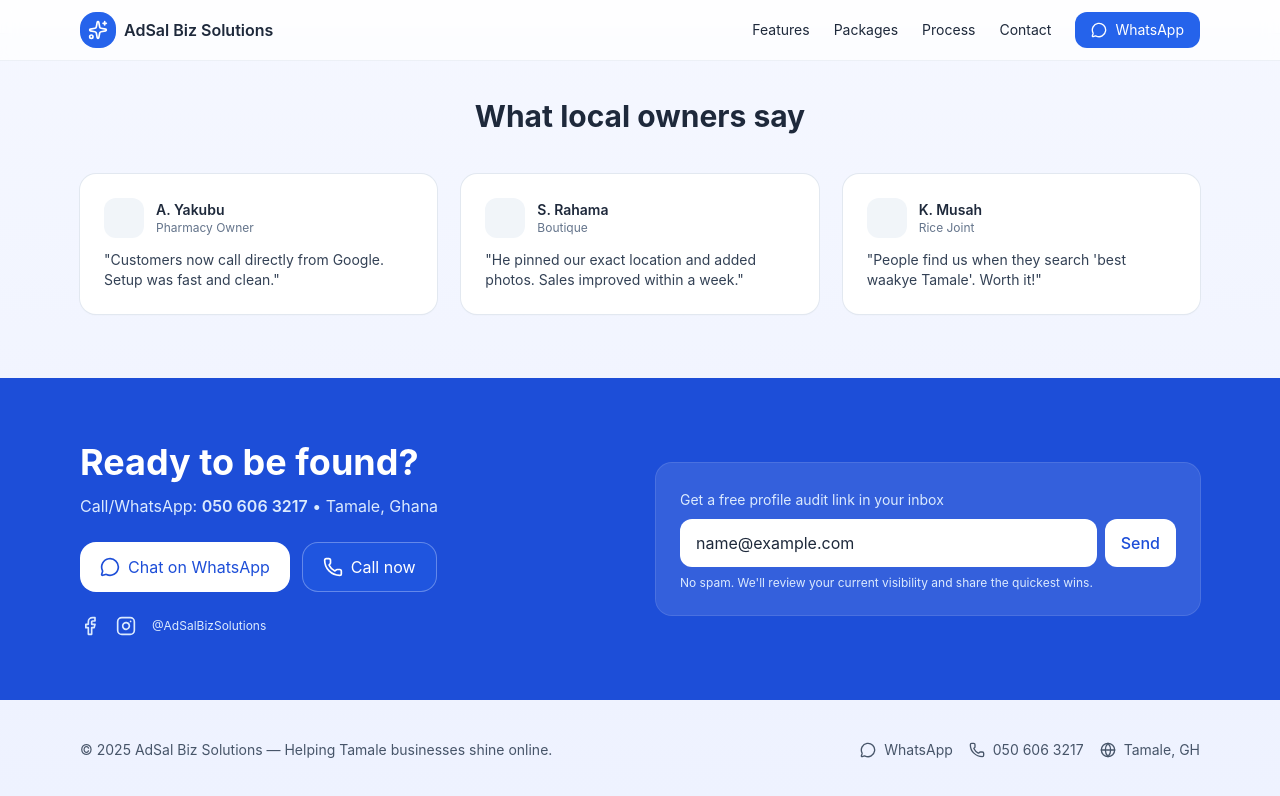
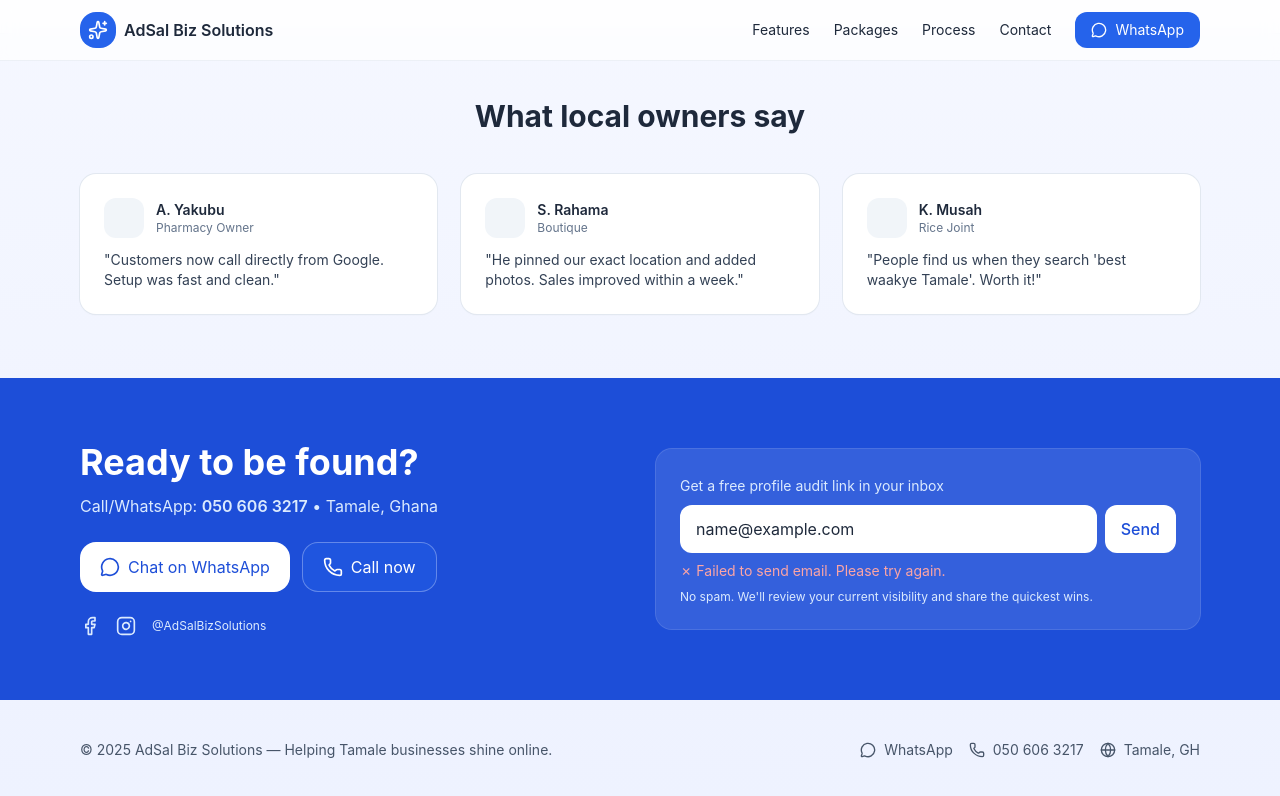
Before and after one commit to Abdulazizkarma1/Digital_Light_website, a React (Create React App) app: page / in a window 1280 px wide. Both pictures are taken after typing "name@example.com" into the empty fields and a click on the button "Send". Shown: the part 3193-3989 px from the top of the page. Built offline with nearby package versions, Linux system fonts and the light colour scheme; the HTML template or start-up script is replaced by a standard one.

Commit message:
build(deps): update package-lock.json, package.json and Contact.js Update dependencies and implement email sending functionality in Contact component. Added EmailJS integration for form submissions and improved user feedback with submission status messages.

```diff
--- a/package.json
+++ b/package.json
@@ -3,14 +3,15 @@
   "version": "0.1.0",
   "private": true,
   "dependencies": {
+    "@emailjs/browser": "^4.4.1",
     "@testing-library/dom": "^10.4.1",
     "@testing-library/jest-dom": "^6.8.0",
     "@testing-library/react": "^16.3.0",
     "@testing-library/user-event": "^13.5.0",
     "framer-motion": "^12.23.12",
     "lucide-react": "^0.541.0",
-    "react": "^19.1.1",
-    "react-dom": "^19.1.1",
+    "react": "^18.3.1",
+    "react-dom": "^18.3.1",
     "react-scripts": "5.0.1",
     "web-vitals": "^2.1.4"
   },
--- a/src/components/Contact.js
+++ b/src/components/Contact.js
@@ -1,8 +1,46 @@
 import React, { useState } from "react";
 import { MessageCircle, Phone, Facebook, Instagram } from "lucide-react";
+import emailjs from '@emailjs/browser';
+import { EMAILJS_CONFIG } from '../config/emailjs';
 
 const Contact = () => {
   const [email, setEmail] = useState("");
+  const [isSubmitting, setIsSubmitting] = useState(false);
+  const [submitStatus, setSubmitStatus] = useState(null);
+
+  const handleSubmit = async (e) => {
+    e.preventDefault();
+    setIsSubmitting(true);
+    setSubmitStatus(null);
+
+    try {
+      // EmailJS configuration
+      const templateParams = {
+        user_email: email,
+        to_email: EMAILJS_CONFIG.TO_EMAIL,
+        message: `New profile audit request from: ${email}`,
+      };
+
+      const result = await emailjs.send(
+        EMAILJS_CONFIG.SERVICE_ID,
+        EMAILJS_CONFIG.TEMPLATE_ID,
+        templateParams,
+        EMAILJS_CONFIG.PUBLIC_KEY
+      );
+
+      if (result.status === 200) {
+        setSubmitStatus('success');
+        setEmail(""); // Clear the form
+      } else {
+        setSubmitStatus('error');
+      }
+    } catch (error) {
+      console.error('Email sending failed:', error);
+      setSubmitStatus('error');
+    } finally {
+      setIsSubmitting(false);
+    }
+  };
 
   return (
     <section id="contact" className="bg-blue-700 text-white">
@@ -24,16 +62,40 @@ const Contact = () => {
             <span className="text-xs">@AdSalBizSolutions</span>
           </div>
         </div>
-        <form onSubmit={(e)=>{e.preventDefault(); alert(`Thanks! We'll contact you at ${email}`);}} className="rounded-2xl bg-white/10 p-6 ring-1 ring-white/20">
+        <form onSubmit={handleSubmit} className="rounded-2xl bg-white/10 p-6 ring-1 ring-white/20">
           <label className="text-sm text-blue-100">Get a free profile audit link in your inbox</label>
           <div className="mt-2 flex gap-2">
-            <input value={email} onChange={(e)=>setEmail(e.target.value)} type="email" required placeholder="your@email.com" className="flex-1 px-4 py-3 rounded-xl bg-white text-slate-800 outline-none" />
-            <button className="px-4 py-3 rounded-xl bg-white text-blue-700 font-medium">Send</button>
+            <input
+              value={email}
+              onChange={(e)=>setEmail(e.target.value)}
+              type="email"
+              required
+              placeholder="your@email.com"
+              className="flex-1 px-4 py-3 rounded-xl bg-white text-slate-800 outline-none"
+              disabled={isSubmitting}
+            />
+            <button
+              type="submit"
+              disabled={isSubmitting}
+              className="px-4 py-3 rounded-xl bg-white text-blue-700 font-medium disabled:opacity-50 disabled:cursor-not-allowed"
+            >
+              {isSubmitting ? 'Sending...' : 'Send'}
+            </button>
           </div>
+
+          {/* Status Messages */}
+          {submitStatus === 'success' && (
+            <p className="text-green-300 text-sm mt-2">✓ Email sent successfully! We'll contact you soon.</p>
+          )}
+          {submitStatus === 'error' && (
+            <p className="text-red-300 text-sm mt-2">✗ Failed to send email. Please try again.</p>
+          )}
+
           <p className="text-xs text-blue-100 mt-2">No spam. We'll review your current visibility and share the quickest wins.</p>
         </form>
       </div>
     </section>
   );
 };
+
 export default Contact;
--- /dev/null
+++ b/src/config/emailjs.js
@@ -0,0 +1,15 @@
+// EmailJS Configuration
+// Replace these values with your actual EmailJS credentials
+
+export const EMAILJS_CONFIG = {
+    SERVICE_ID: 'YOUR_SERVICE_ID',        // e.g., 'service_abc123'
+    TEMPLATE_ID: 'YOUR_TEMPLATE_ID',      // e.g., 'template_xyz789'
+    PUBLIC_KEY: 'YOUR_PUBLIC_KEY',        // e.g., 'user_def456'
+    TO_EMAIL: 'alhassanabdulaziz96@gmail.com'
+};
+
+// Template for the email
+export const EMAIL_TEMPLATE = {
+    subject: 'New Profile Audit Request',
+    message: 'New profile audit request from: {{user_email}}'
+};
```
Also changed, not shown: 2 other files (tests, documents, lock files or other folders).
